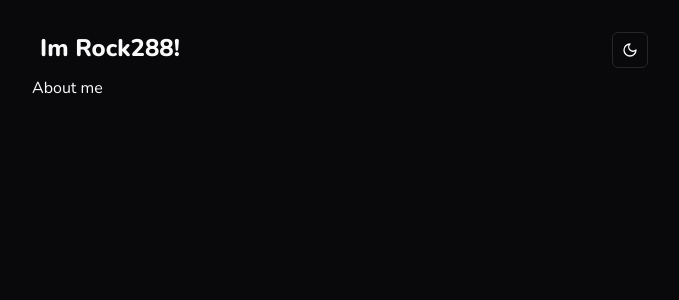
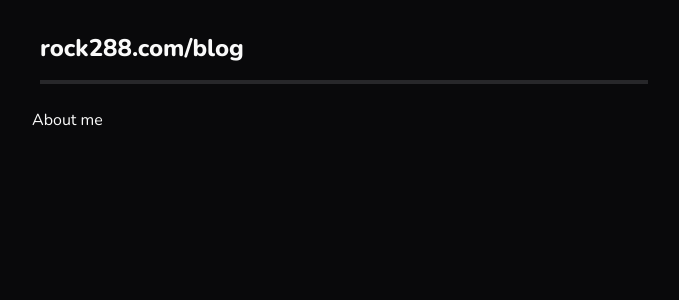
Before and after one commit to rock288/blog-fe-2024, a Next.js app: page /about-me in a window 1280 px wide. Shown: the top 300 px of the page, without its empty margins (296-975 px from the left). Built offline with nearby package versions, Linux system fonts and the light colour scheme.

Commit message:
Fix typing

```diff
--- a/components/common/my-info.tsx
+++ b/components/common/my-info.tsx
@@ -1,6 +1,7 @@
 import Link from "next/link"
+import { Separator } from "@/components/ui/separator"
 import TypingEffect from "./typing-effect"
-import { ModeToggle } from "./mode-toggle"
+// import { ModeToggle } from "./mode-toggle"
 
 export function MyInfo() {
   return (
@@ -9,11 +10,15 @@
         <div className="flex gap-2">
           <Link href="/">
             {/* <h1 className="text-2xl">I&apos;m Rock288</h1> */}
-            <TypingEffect text="I'm Rock288!" speed={100} />
+            <div className="flex text-2xl font-extrabold">
+              <span>rock288.com/</span>
+              <TypingEffect text="blog" speed={100} />
+            </div>
           </Link>
         </div>
-        <ModeToggle />
+        {/* <ModeToggle /> */}
       </div>
+      <Separator decorative className="my-4 h-[4px]" />
     </section>
   )
 }
--- a/components/common/typing-effect.tsx
+++ b/components/common/typing-effect.tsx
@@ -1,44 +1,56 @@
 "use client"
 
-import { useState, useEffect } from "react"
+import { useState, useEffect, useRef } from "react"
 import { motion } from "framer-motion"
 
 interface TypingEffectProps {
   text: string
-  speed?: number // Tốc độ gõ chữ (ms)
+  speed?: number
 }
 
 const TypingEffect: React.FC<TypingEffectProps> = ({ text, speed = 150 }) => {
   const [displayedText, setDisplayedText] = useState("")
   const [isTyping, setIsTyping] = useState(true)
+  const indexRef = useRef(0)
 
   useEffect(() => {
-    let index = 0
+    setDisplayedText("")
+    setIsTyping(true)
+    indexRef.current = 0
 
     const interval = setInterval(() => {
-      if (index < text.length) {
-        setDisplayedText((prev) => prev + (text[index] ?? ""))
-        index++
+      if (indexRef.current < text.length) {
+        setDisplayedText((prev) => {
+          return prev + text[indexRef.current]
+        })
       } else {
         setIsTyping(false)
         clearInterval(interval)
       }
     }, speed)
 
-    return () => clearInterval(interval)
+    return () => {
+      clearInterval(interval)
+    }
   }, [text, speed])
+
+  useEffect(() => {
+    if (displayedText) {
+      indexRef.current += 1
+    }
+  }, [displayedText])
 
   return (
     <div className="text-2xl font-extrabold">
       {displayedText}
-      {isTyping ? (
+      {isTyping && (
         <motion.span
           animate={{ opacity: [0, 1] }}
           transition={{ repeat: Infinity, duration: 0.8 }}
         >
           {"|"}
         </motion.span>
-      ) : null}
+      )}
     </div>
   )
 }
--- /dev/null
+++ b/components/ui/separator.tsx
@@ -0,0 +1,31 @@
+"use client"
+
+import * as React from "react"
+import * as SeparatorPrimitive from "@radix-ui/react-separator"
+
+import { cn } from "@/lib/utils"
+
+const Separator = React.forwardRef<
+  React.ElementRef<typeof SeparatorPrimitive.Root>,
+  React.ComponentPropsWithoutRef<typeof SeparatorPrimitive.Root>
+>(
+  (
+    { className, orientation = "horizontal", decorative = true, ...props },
+    ref
+  ) => (
+    <SeparatorPrimitive.Root
+      ref={ref}
+      decorative={decorative}
+      orientation={orientation}
+      className={cn(
+        "shrink-0 bg-border",
+        orientation === "horizontal" ? "h-[1px] w-full" : "h-full w-[1px]",
+        className
+      )}
+      {...props}
+    />
+  )
+)
+Separator.displayName = SeparatorPrimitive.Root.displayName
+
+export { Separator }
--- a/modules/post/content.tsx
+++ b/modules/post/content.tsx
@@ -8,8 +8,10 @@
   const { content } = props
 
   return (
-    <div dir="ltr" className="mt-8">
-      <Markdown>{content}</Markdown>
+    <div>
+      <div dir="ltr">
+        <Markdown>{content}</Markdown>
+      </div>
     </div>
   )
 }
--- a/package.json
+++ b/package.json
@@ -12,6 +12,7 @@
     "@radix-ui/react-avatar": "^1.1.2",
     "@radix-ui/react-dropdown-menu": "^2.1.4",
     "@radix-ui/react-menubar": "^1.1.4",
+    "@radix-ui/react-separator": "^1.1.1",
     "@radix-ui/react-slot": "^1.1.1",
     "class-variance-authority": "^0.7.1",
     "clsx": "^2.1.1",
@@ -21,7 +22,7 @@
     "lucide-react": "^0.469.0",
     "next": "14.2.16",
     "next-themes": "^0.4.4",
-    "react": "^19.0",
+    "react": "19.0.0",
     "react-dom": "^19.0",
     "react-icons": "^5.4.0",
     "react-markdown": "^9.0.1",
```
Also changed, not shown: 2 other files (tests, documents, lock files or other folders).
